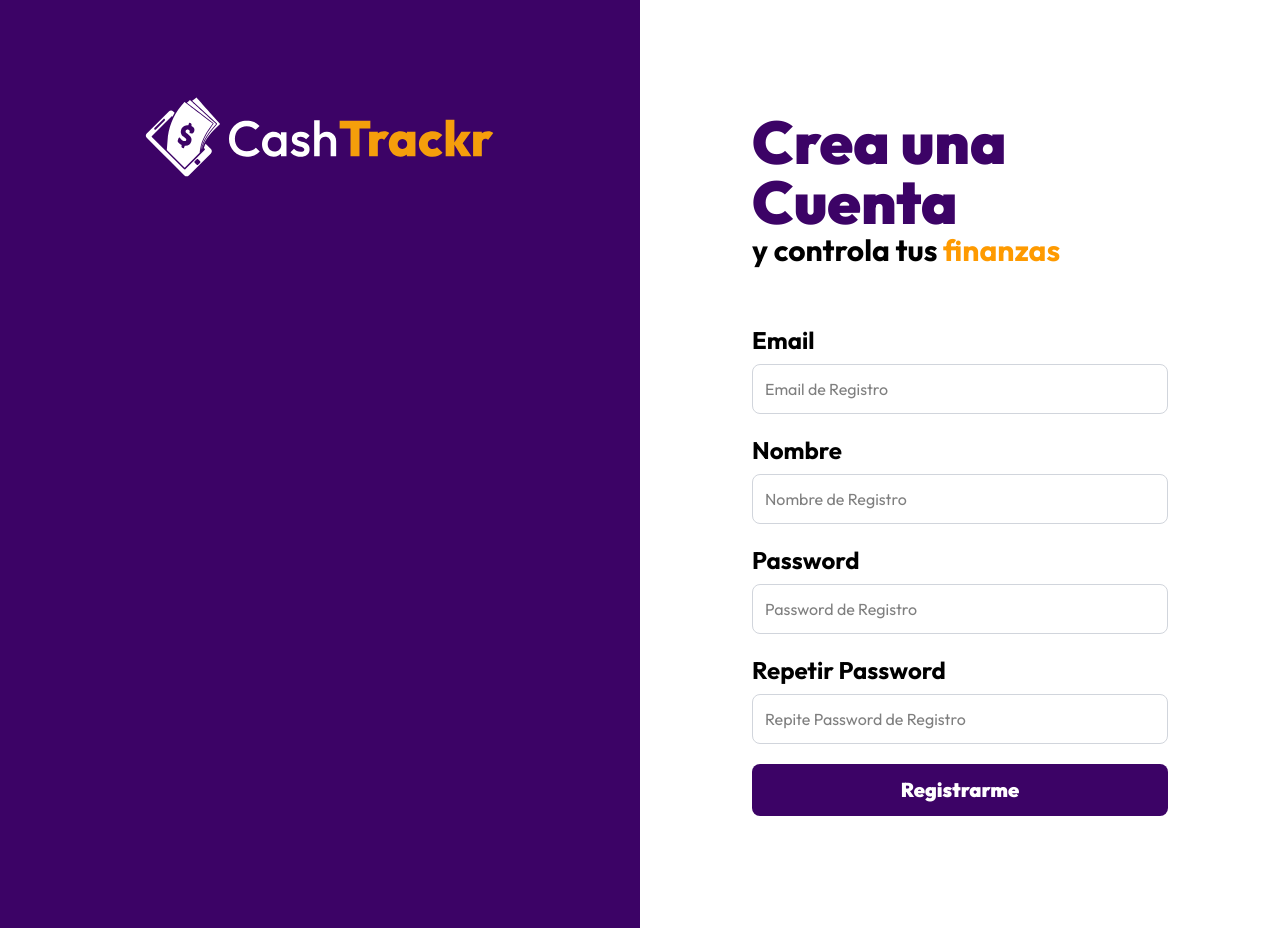
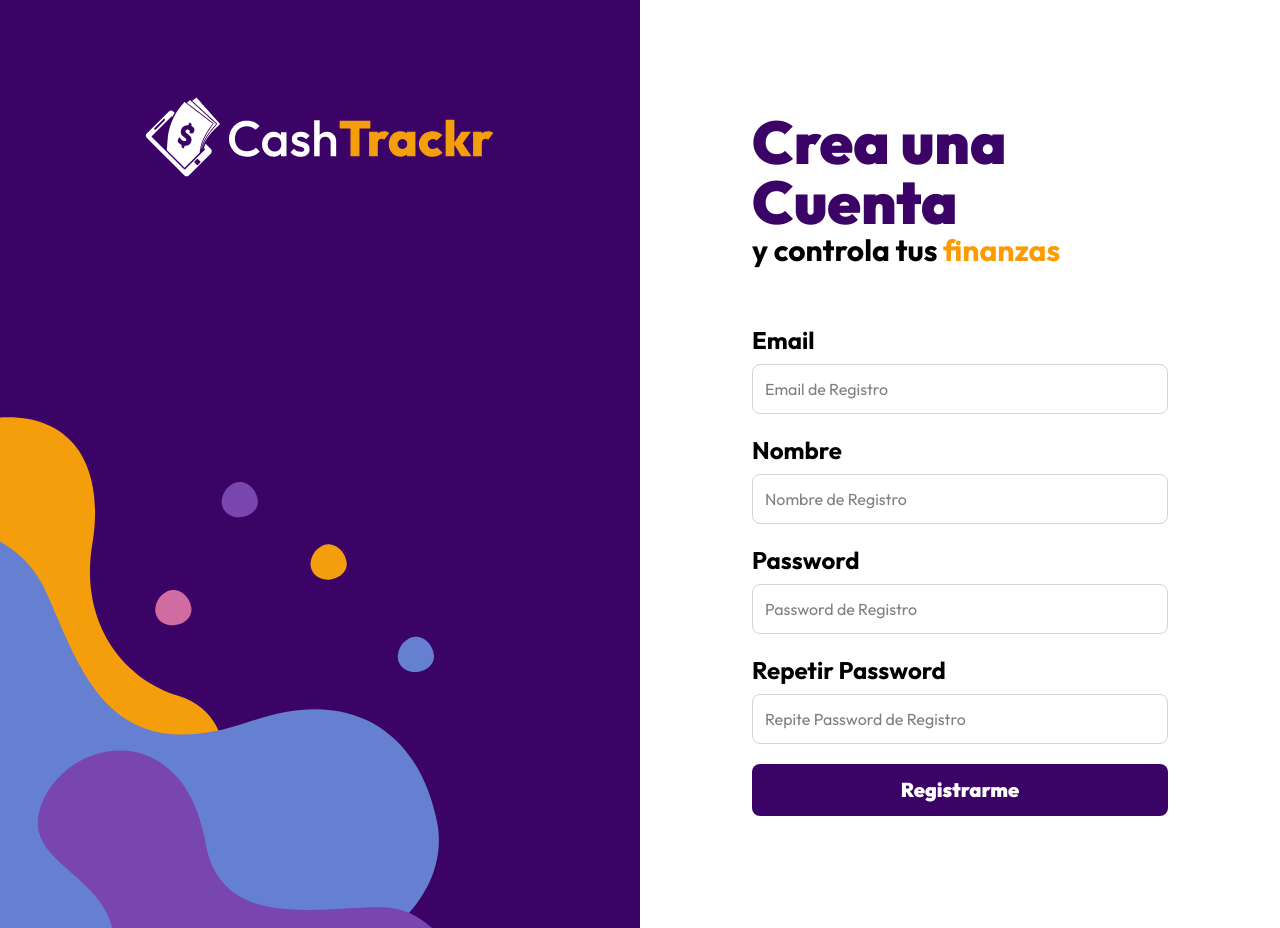
Before and after one commit to DanielMR-dev/CASHTRACKR, a Next.js app in the folder frontend/: page /auth/register in a window 1280 px wide. Built offline with nearby package versions, Linux system fonts and the light colour scheme.

Commit message:
299. Añadiendo un gráfico al layout de Autenticación con Tailwind

```diff
--- a/frontend/app/auth/layout.tsx
+++ b/frontend/app/auth/layout.tsx
@@ -8,7 +8,7 @@ export default function AuthLayout({
     return (
         <>
             <div className="lg:grid lg:grid-cols-2 lg:min-h-screen">
-                <div className="bg-purple-950 flex justify-center">
+                <div className="bg-purple-950 flex justify-center lg:bg-[url(/grafico.svg)] lg:bg-no-repeat lg:bg-bottom-left lg:bg-size-[30rem]">
                     <div className="w-96 py-10 lg:py-20">
                         <Logo/>
                     </div>
```
